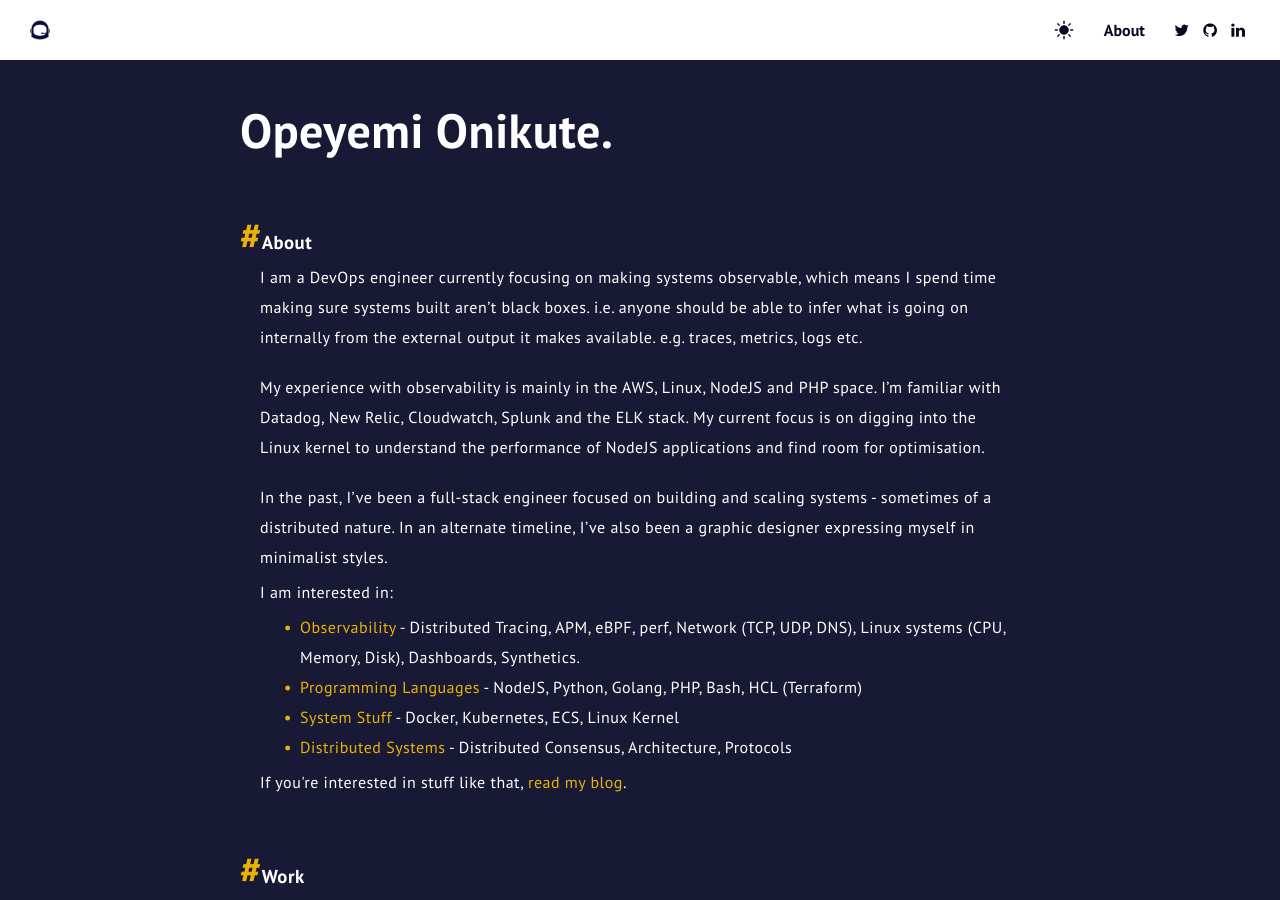
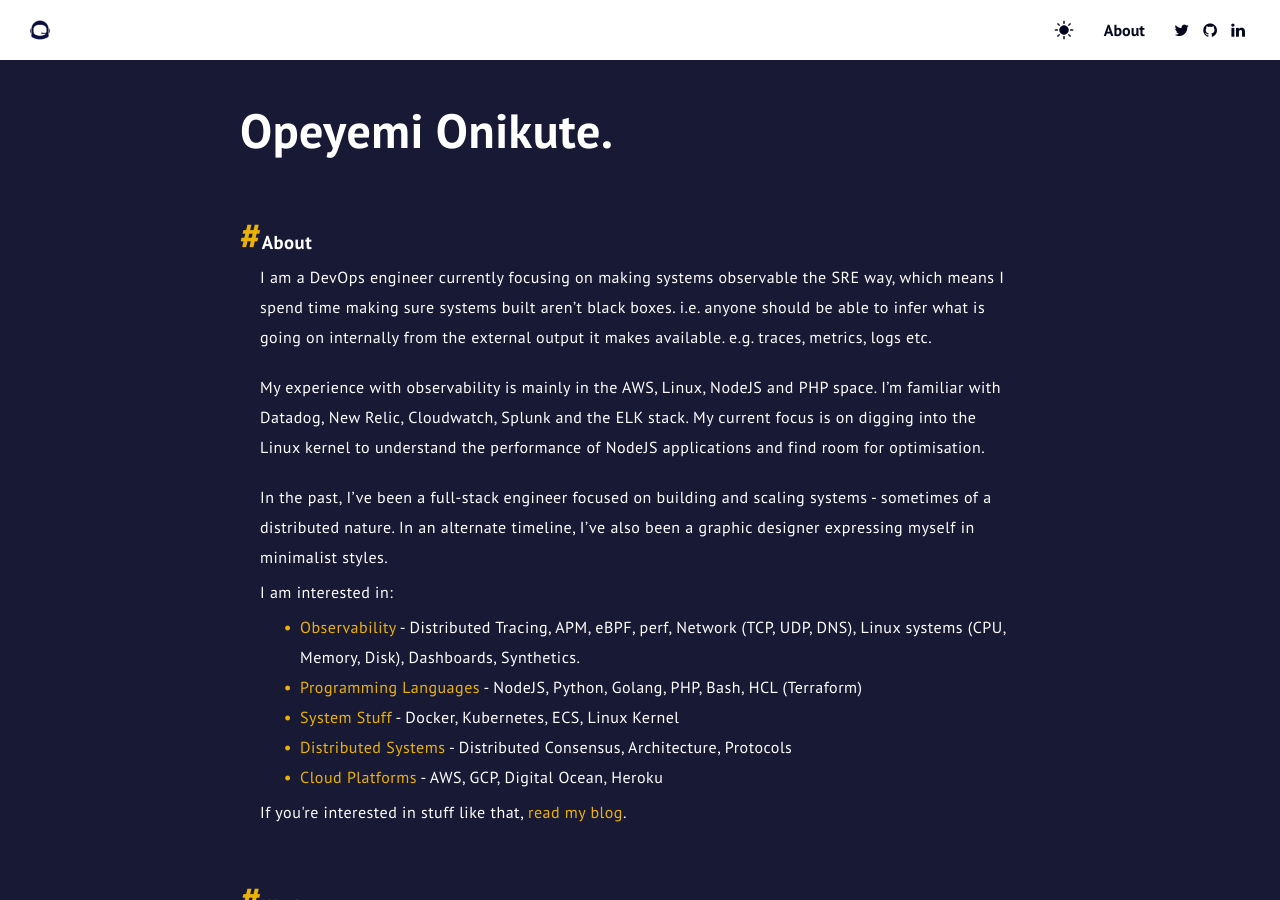
Before and after one commit to OpeOnikute/opeonikute.github.io, a Jekyll site: the page about.html, which Jekyll copies as it is, in a window 1280 px wide and 900 px high. Built offline with Jekyll 4.4.1, drawn with Linux system fonts in a browser that asks for light colours.

Commit message:
minor update

```diff
--- a/about.html
+++ b/about.html
@@ -96,7 +96,7 @@
             </a>
           </div>
           <div class="about-content">
-              <p>I am a DevOps engineer currently focusing on making systems observable, which means I spend time making sure systems built aren’t black boxes. i.e. anyone should be able to infer what is going on internally from the external output it makes available. e.g. traces, metrics, logs etc.</p>
+              <p>I am a DevOps engineer currently focusing on making systems observable the SRE way, which means I spend time making sure systems built aren’t black boxes. i.e. anyone should be able to infer what is going on internally from the external output it makes available. e.g. traces, metrics, logs etc.</p>
               <p style="line-height: 10px; font-size: 15px; height: 10px;"></p>
               <p>
                   My experience with observability is mainly in the AWS, Linux, NodeJS and PHP space. I’m familiar with Datadog, New Relic, Cloudwatch, Splunk and the ELK stack. My current focus is on digging into the Linux kernel to understand the performance of NodeJS applications and find room for optimisation.
@@ -111,6 +111,7 @@
                 <li><span class="colored">Programming Languages</span> - NodeJS, Python, Golang, PHP, Bash, HCL (Terraform)</li>
                 <li><span class="colored">System Stuff</span> - Docker, Kubernetes, ECS, Linux Kernel</li>
                 <li><span class="colored">Distributed Systems</span> - Distributed Consensus, Architecture, Protocols</li>
+                <li><span class="colored">Cloud Platforms</span> - AWS, GCP, Digital Ocean, Heroku</li>
               </ul>
               <p>If you're interested in stuff like that, <a class="colored" target="_blank" href="/blog">read my blog</a>.</p>
           </div>
```
